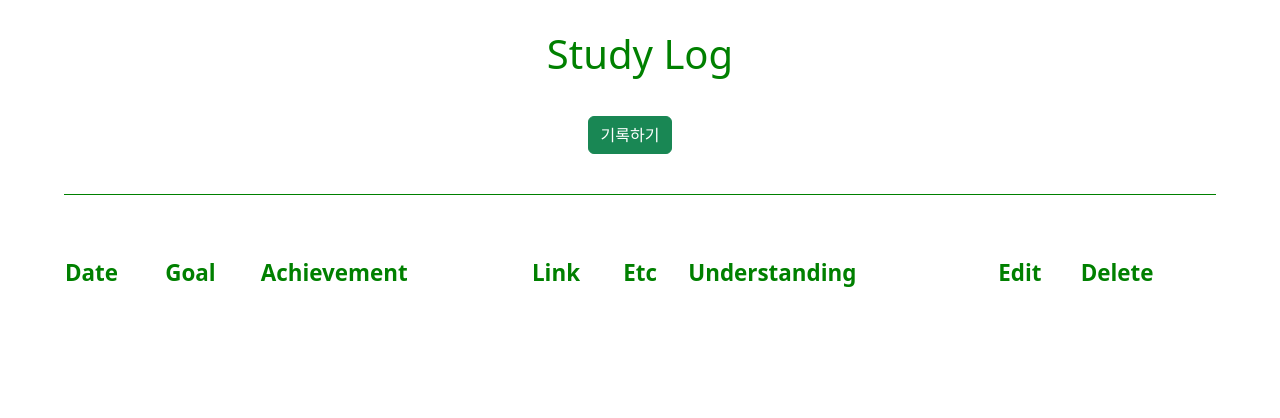
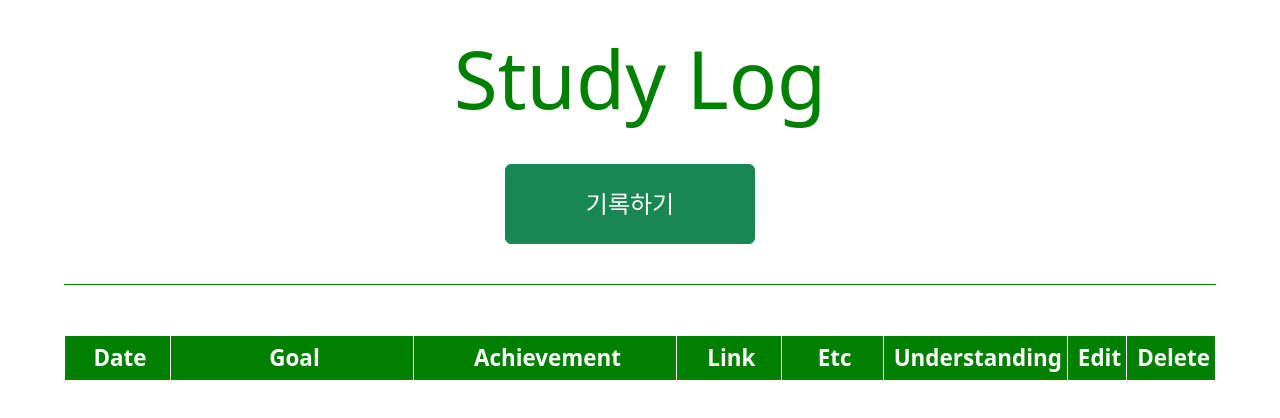
Before and after one commit to hyojinkim2028/study_log, a plain HTML site: page index.html in a window 1280 px wide. Drawn offline with nearby package versions, Linux system fonts and the light colour scheme; no server answers.

Commit message:
update ver.3

```diff
--- a/index.html
+++ b/index.html
@@ -15,10 +15,12 @@
     <script defer src="./index.js"></script>
   </head>
   <body>
-    <div class="title"><h1 id="tt">Study Log</h1></div>
+    <div class="title"><h1 style="font-size: 5rem">Study Log</h1></div>
 
     <div id="postingbtn" class="btn-center">
-      <button type="button" class="btn btn-success">기록하기</button>
+      <button type="button" class="btn btn-success">
+        <span style="font-size: 1.5rem">기록하기</span>
+      </button>
     </div>
 
     <div class="postinbox">
@@ -67,17 +69,29 @@
 
     <div class="line"></div>
     <div class="aline">
-      <table style="padding: 10px">
+      <table style="padding: 10px; border-bottom: 1px solid green">
         <thead>
-          <tr>
-            <th scope="col">Date</th>
-            <th scope="col">Goal</th>
-            <th scope="col">Achievement</th>
-            <th scope="col">Link</th>
-            <th scope="col">Etc</th>
-            <th scope="col">Understanding</th>
-            <th scope="col">Edit</th>
-            <th scope="col">Delete</th>
+          <tr style="text-align: center">
+            <th scope="col" style="width: 10%; border: 1px solid white">
+              Date
+            </th>
+            <th scope="col" style="width: 25%; border: 1px solid white">
+              Goal
+            </th>
+            <th scope="col" style="width: 25%; border: 1px solid white">
+              Achievement
+            </th>
+            <th scope="col" style="width: 10%; border: 1px solid white">
+              Link
+            </th>
+            <th scope="col" style="width: 10%; border: 1px solid white">Etc</th>
+            <th scope="col" style="width: 10%; border: 1px solid white">
+              Understanding
+            </th>
+            <th scope="col" style="width: 5%; border: 1px solid white">Edit</th>
+            <th scope="col" style="width: 5%; border: 1px solid white">
+              Delete
+            </th>
           </tr>
         </thead>
         <tbody id="table"></tbody>
--- a/index.js
+++ b/index.js
@@ -41,7 +41,7 @@ const docRef = database
       let understanding = data.understanding
 
       let temp_html = `
-          <tr data-documentId=${id} data-collectionName="study-log">
+          <tr data-documentId=${id} data-collectionName="study-log" style="border-bottom: 1px solid green">
               <td>${date}</td>
               <td>${goal}</td>
               <td>${achievement}</td>
--- a/main.css
+++ b/main.css
@@ -10,6 +10,12 @@ body {
 
   margin: 30px 0px 30px 0px;
   color: green;
+}
+
+.btn-success {
+  width: 250px;
+  height: 80px;
+  font-size: 2rem;
 }
 
 .btn-center {
@@ -28,16 +34,26 @@ body {
 
 table {
   width: 90%;
-  border: none;
-  border-collapse: separate;
-  border-spacing: 10px;
-  margin-top: 10px;
 }
 
-thead,
+th {
+  background-color: green;
+  color: white;
+  font-size: 1.4rem;
+  padding: 5px 5px 5px 10px;
+  text-align: center;
+}
+
 tr,
 td {
-  padding: 15px 0px 0px 5px;
+  padding: 15px 15px 15px 20px;
+  text-align: left;
+  font-size: 1.2rem;
+  border: 1px solid green;
+}
+
+tbody {
+  border-bottom: 1px solid green;
 }
 
 .postinbox {
@@ -70,12 +86,12 @@ td {
 .edit,
 .del {
   color: white;
-  height: 30px;
-  width: 50px;
-  text-align: center;
+  height: 100%;
+  width: 100%;
   background: green;
   border: none;
   border-radius: 5px;
+  margin: auto;
 }
 
 .space {
@@ -88,15 +104,6 @@ td {
   background-color: green;
   margin: auto;
   margin-top: 40px;
-}
-
-th {
-  color: green;
-  font-size: 1.4rem;
-}
-
-tr {
-  text-align: left;
 }
 
 #editPopup {
```
